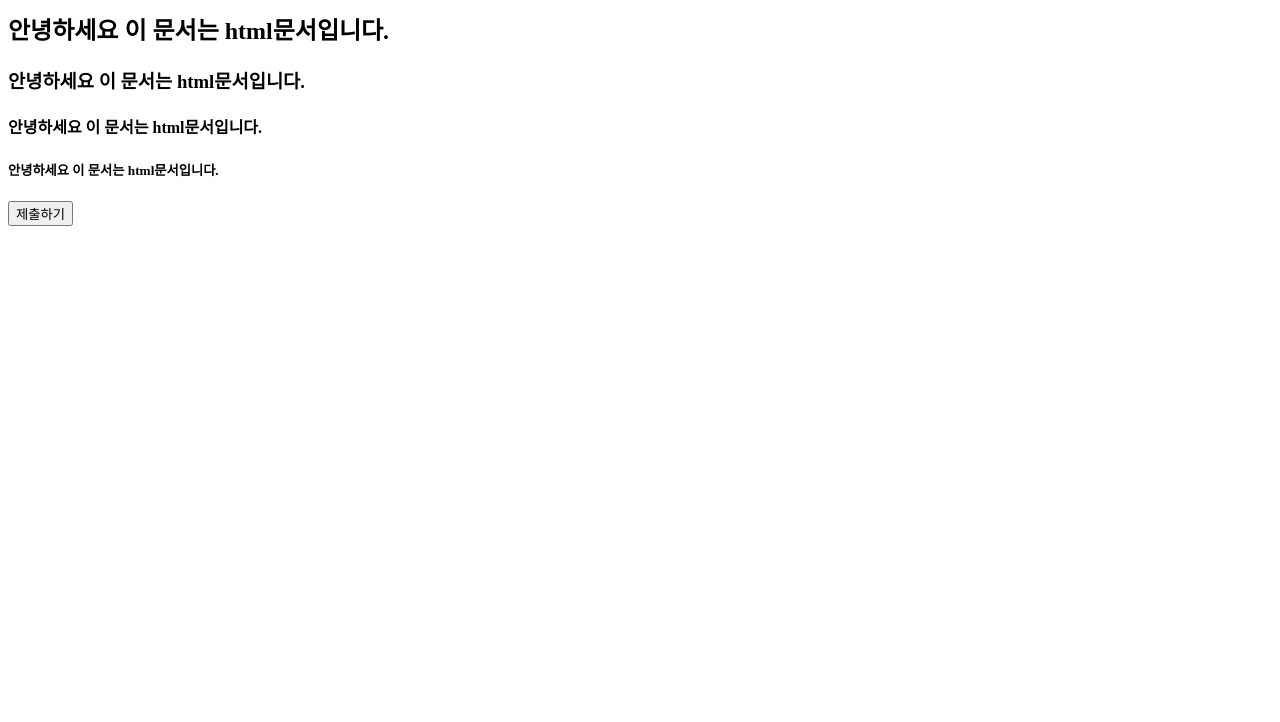
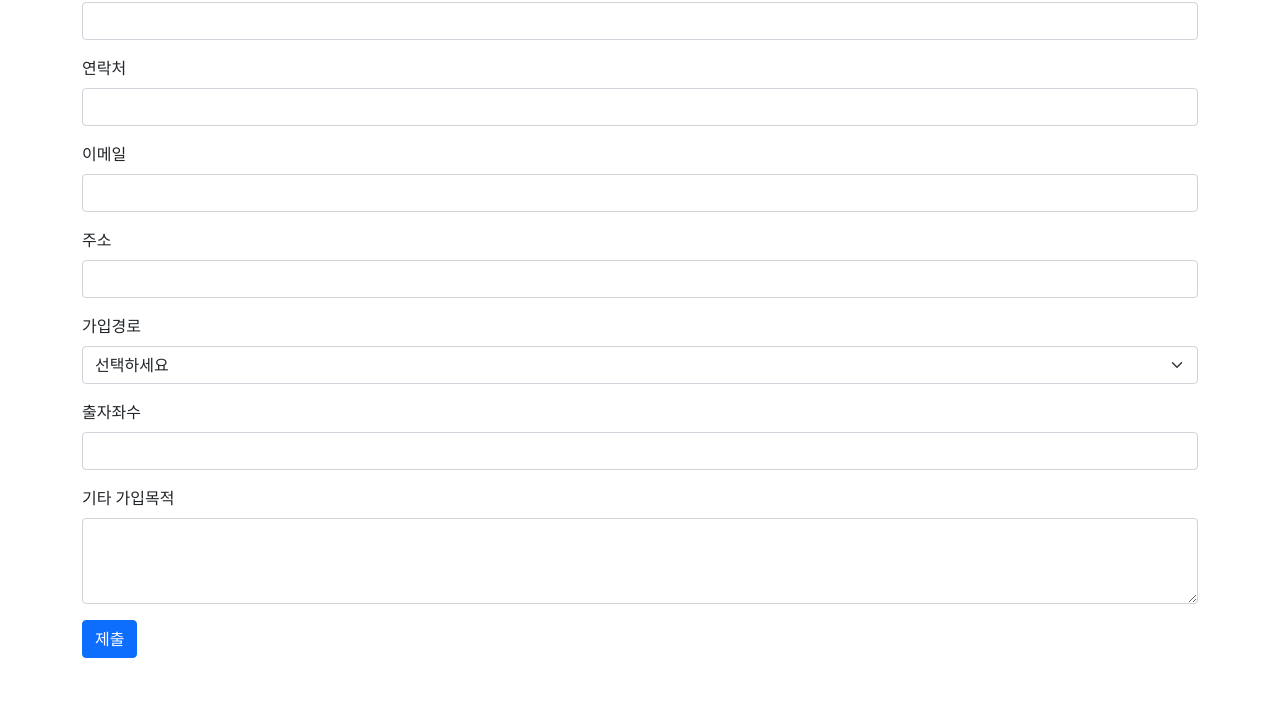
Before and after one commit to ajou9770/edu, a plain HTML site: page body.html in a window 1280 px wide. Shown: the part 78-800 px from the top of the page. Drawn offline with nearby package versions, Linux system fonts and the light colour scheme.

Commit message:
Update body.html

```diff
--- a/body.html
+++ b/body.html
@@ -1,22 +1,59 @@
 <!DOCTYPE html>
-<html lang="en">
+<html lang="ko">
 <head>
-    <meta charset="UTF-8">
-    <meta name="viewport" content="width=device-width, initial-scale=1.0">
-    <title>Document</title>
+<meta charset="UTF-8">
+<meta name="viewport" content="width=device-width, initial-scale=1, shrink-to-fit=no">
+<link href="https://cdn.jsdelivr.net/npm/bootstrap@5.0.0-beta2/dist/css/bootstrap.min.css" rel="stylesheet">
+<title>조합원 가입신청서</title>
 </head>
 <body>
-    <h1>안녕하세요 이 문서는 html문서입니다.</h1>
-    <h2>안녕하세요 이 문서는 html문서입니다.</h2>
-    <h3>안녕하세요 이 문서는 html문서입니다.</h3>
-    <h4>안녕하세요 이 문서는 html문서입니다.</h4>
-    <h5>안녕하세요 이 문서는 html문서입니다.</h5>
-    <button onclick="submit()">제출하기</button>
-    <script>
-       function submit() {
-        alert("네이버로 이동합니다.");
-        window.location.href="http://www.naver.com";
-       }
-    </script>
+
+<div class="container mt-5">
+    <form>
+        <div class="mb-3">
+            <label for="name" class="form-label">성명</label>
+            <input type="text" class="form-control" id="name" name="name" required>
+        </div>
+
+        <div class="mb-3">
+            <label for="phone" class="form-label">연락처</label>
+            <input type="tel" class="form-control" id="phone" name="phone" required>
+        </div>
+
+        <div class="mb-3">
+            <label for="email" class="form-label">이메일</label>
+            <input type="email" class="form-control" id="email" name="email" required>
+        </div>
+
+        <div class="mb-3">
+            <label for="address" class="form-label">주소</label>
+            <input type="text" class="form-control" id="address" name="address" required>
+        </div>
+
+        <div class="mb-3">
+            <label for="route" class="form-label">가입경로</label>
+            <select class="form-select" id="route" name="route" required>
+                <option value="" disabled selected>선택하세요</option>
+                <option value="인터넷">인터넷</option>
+                <option value="지인추천">지인추천</option>
+                <option value="기타">기타</option>
+            </select>
+        </div>
+
+        <div class="mb-3">
+            <label for="shareNumber" class="form-label">출자좌수</label>
+            <input type="number" class="form-control" id="shareNumber" name="shareNumber" required>
+        </div>
+
+        <div class="mb-3">
+            <label for="purpose" class="form-label">기타 가입목적</label>
+            <textarea class="form-control" id="purpose" name="purpose" rows="3" required></textarea>
+        </div>
+
+        <button type="submit" class="btn btn-primary">제출</button>
+    </form>
+</div>
+
+<script src="https://cdn.jsdelivr.net/npm/bootstrap@5.0.0-beta2/dist/js/bootstrap.bundle.min.js"></script>
 </body>
 </html>
```
